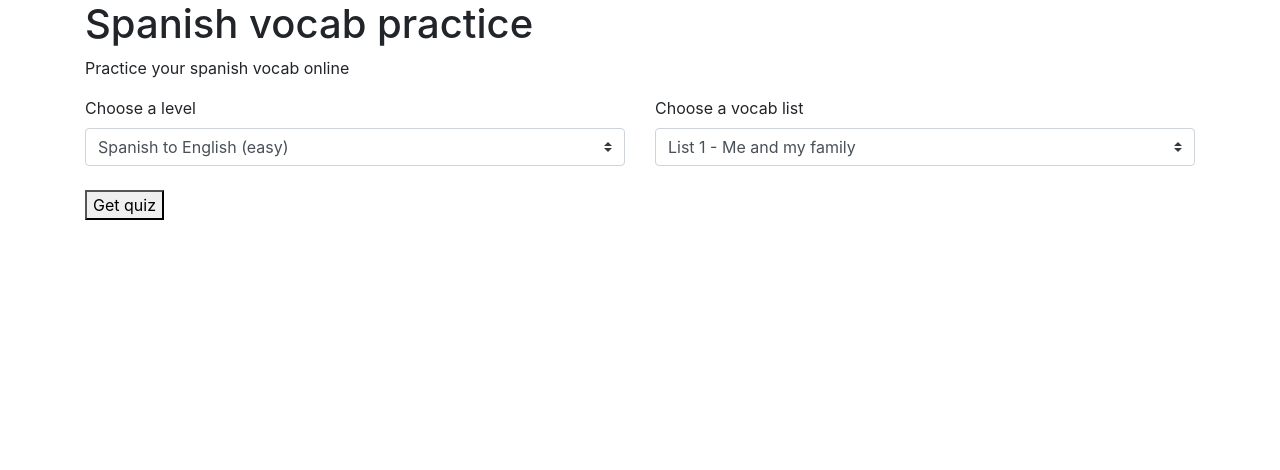
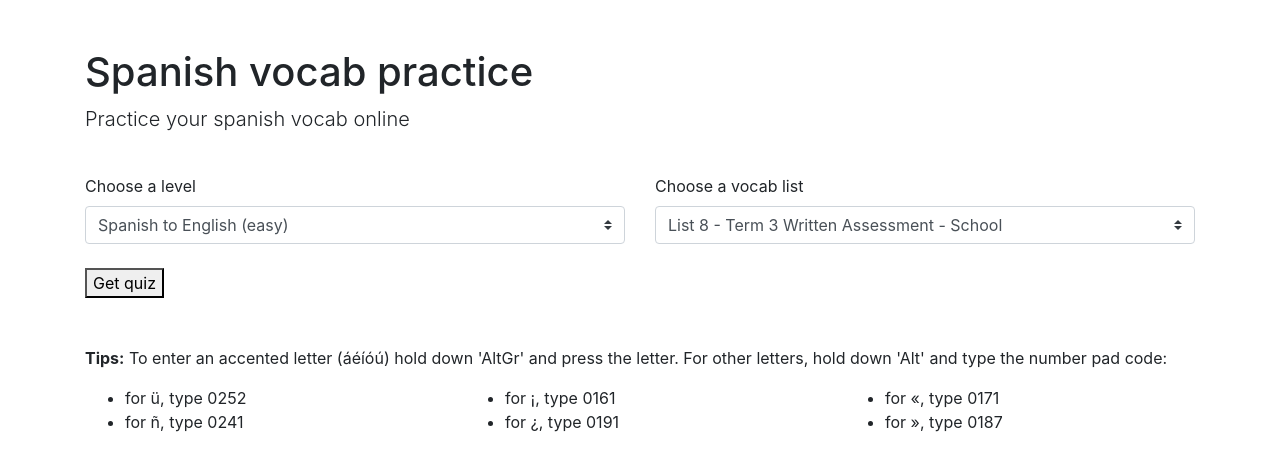
Before and after one commit to icklecows/espanol, a plain HTML site: page index.html in a window 1280 px wide. Drawn offline with nearby package versions, Linux system fonts and the light colour scheme.

Commit message:
Some tweaks to make the page a little more usable

```diff
--- a/app.js
+++ b/app.js
@@ -8,7 +8,7 @@ $(document).ready(function () {
 	  })
 		.then( (data) => {
 			vocabData = data
-			_.forEach(vocabData, function (list) {
+			_.forEach(_.reverse(vocabData), function (list) {
 				vocabListSelect.append('<option value="' + list.id + '">' + list.name + '</option>')
 				})
 				$('#load_quiz').on('click', function () {
--- a/index.html
+++ b/index.html
@@ -7,11 +7,11 @@
 </head>
 <body>
   <div class="container">
-    <h1>Spanish vocab practice</h1>
-    <p>Practice your spanish vocab online</p>
+    <h1 class="mt-5">Spanish vocab practice</h1>
+    <p class="lead">Practice your spanish vocab online</p>
     <main>
       <div id="options" class="row mb-5">
-        <div class="col-6">
+        <div class="col-md-6 mt-4">
           <label for="difficulty">Choose a level</label>
           <select class="custom-select" id="difficulty">
             <option value="easy">Spanish to English (easy)</option>
@@ -19,7 +19,7 @@
   <!--          <option value="hard">Mixed (hard)</option> -->
           </select>
         </div>
-        <div class="col-6">
+        <div class="col-md-6 mt-4">
           <label for="vocab_list">Choose a vocab list</label>
           <select class="custom-select" id="vocab_list"></select>
         </div>
@@ -27,7 +27,33 @@
           <button id="load_quiz">Get quiz</button>
         </div>
       </div>
-      <div id="quiz">
+      <div class="d-none d-lg-inline">
+        <p><strong>Tips:</strong> To enter an accented letter (áéíóú) hold down 'AltGr' and press the letter.  For other letters, hold down 'Alt' and type the number pad code:</p>
+        <div class="row">
+          <div class="col-4">
+            <ul>
+              <li>for ü, type 0252</li>
+              <li>for ñ, type 0241</li>
+            </ul>
+          </div>
+          <div class="col-4">
+            <ul>
+              <li>for ¡, type 0161</li>
+              <li>for ¿, type 0191</li>
+            </ul>
+          </div>
+          <div class="col-4">
+            <ul>
+              <li>for «, type 0171</li>
+              <li>for », type 0187</li>
+            </ul>
+          </div>
+        </div>
+      </div>
+      <div class="d-lg-none">
+        <p><strong>Tips:</strong> To enter an accented letter, press and hold the normal letter and select the accented version from the options</p>
+      </div>
+      <div class="mt-4" id="quiz">
       </div>
     </main>
   </div>
```
